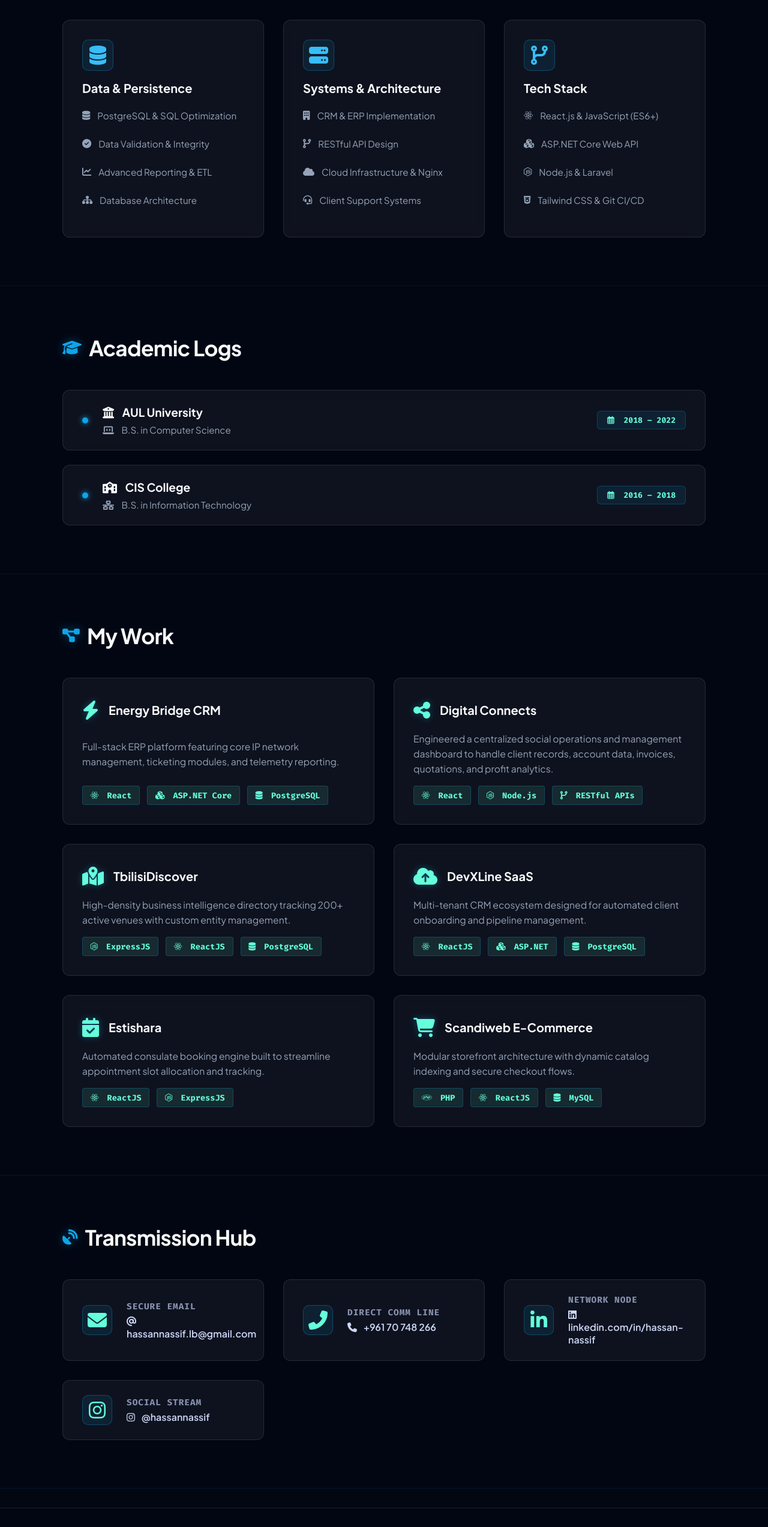
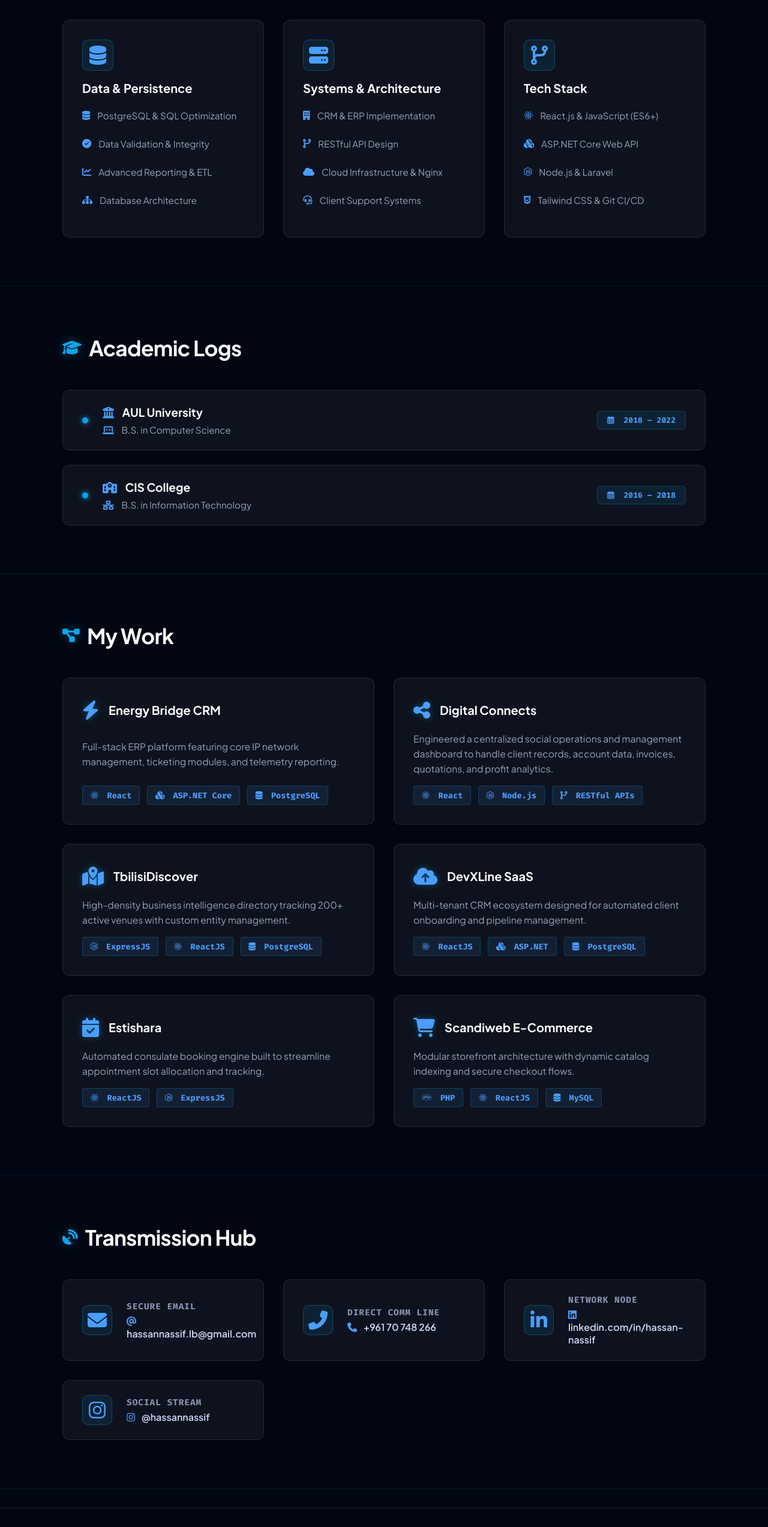
Before and after one commit to HassanNassif1/portfolio, a React (Vite) app in the folder vite-project/: page / in a window 1280 px wide. Shown: the part 1089-3635 px from the top of the page at 60% size. Built offline with nearby package versions, Linux system fonts and the light colour scheme.

Commit message:
Update contact info: phone number and LinkedIn URL, center Transmission Hub

```diff
--- a/vite-project/src/App.jsx
+++ b/vite-project/src/App.jsx
@@ -192,33 +192,33 @@ const App = () => {
             </div>
             <div className="skills-grid" style={{ display: 'grid', gridTemplateColumns: 'repeat(auto-fit, minmax(320px, 1fr))', gap: '2rem', width: '100%' }}>
               <div className="skill-card animate-on-scroll fade-in-up" style={{ padding: '2rem', background: 'rgba(255,255,255,0.05)', borderRadius: '12px', border: '1px solid rgba(255,255,255,0.1)' }}>
-                <div className="skill-icon-box" style={{ fontSize: '2rem', marginBottom: '1rem' }}><i className="fas fa-database"></i></div>
+                <div className="skill-icon-box" style={{ fontSize: '2rem', marginBottom: '1rem', color: '#4a9eff' }}><i className="fas fa-database"></i></div>
                 <h3 style={{ marginBottom: '1rem' }}>Data & Persistence</h3>
                 <ul style={{ listStyle: 'none', padding: 0 }}>
-                  <li style={{ marginBottom: '0.75rem' }}><i className="fas fa-database" style={{ marginRight: '12px' }}></i> PostgreSQL & SQL Optimization</li>
-                  <li style={{ marginBottom: '0.75rem' }}><i className="fas fa-check-circle" style={{ marginRight: '12px' }}></i> Data Validation & Integrity</li>
-                  <li style={{ marginBottom: '0.75rem' }}><i className="fas fa-chart-line" style={{ marginRight: '12px' }}></i> Advanced Reporting & ETL</li>
-                  <li style={{ marginBottom: '0.75rem' }}><i className="fas fa-sitemap" style={{ marginRight: '12px' }}></i> Database Architecture</li>
+                  <li style={{ marginBottom: '0.75rem' }}><i className="fas fa-database" style={{ marginRight: '12px', color: '#4a9eff' }}></i> PostgreSQL & SQL Optimization</li>
+                  <li style={{ marginBottom: '0.75rem' }}><i className="fas fa-check-circle" style={{ marginRight: '12px', color: '#4a9eff' }}></i> Data Validation & Integrity</li>
+                  <li style={{ marginBottom: '0.75rem' }}><i className="fas fa-chart-line" style={{ marginRight: '12px', color: '#4a9eff' }}></i> Advanced Reporting & ETL</li>
+                  <li style={{ marginBottom: '0.75rem' }}><i className="fas fa-sitemap" style={{ marginRight: '12px', color: '#4a9eff' }}></i> Database Architecture</li>
                 </ul>
               </div>
               <div className="skill-card animate-on-scroll fade-in-up" style={{ animationDelay: '0.15s', padding: '2rem', background: 'rgba(255,255,255,0.05)', borderRadius: '12px', border: '1px solid rgba(255,255,255,0.1)' }}>
-                <div className="skill-icon-box" style={{ fontSize: '2rem', marginBottom: '1rem' }}><i className="fas fa-server"></i></div>
+                <div className="skill-icon-box" style={{ fontSize: '2rem', marginBottom: '1rem', color: '#4a9eff' }}><i className="fas fa-server"></i></div>
                 <h3 style={{ marginBottom: '1rem' }}>Systems & Architecture</h3>
                 <ul style={{ listStyle: 'none', padding: 0 }}>
-                  <li style={{ marginBottom: '0.75rem' }}><i className="fas fa-building" style={{ marginRight: '12px' }}></i> CRM & ERP Implementation</li>
-                  <li style={{ marginBottom: '0.75rem' }}><i className="fas fa-code-branch" style={{ marginRight: '12px' }}></i> RESTful API Design</li>
-                  <li style={{ marginBottom: '0.75rem' }}><i className="fas fa-cloud" style={{ marginRight: '12px' }}></i> Cloud Infrastructure & Nginx</li>
-                  <li style={{ marginBottom: '0.75rem' }}><i className="fas fa-headset" style={{ marginRight: '12px' }}></i> Client Support Systems</li>
+                  <li style={{ marginBottom: '0.75rem' }}><i className="fas fa-building" style={{ marginRight: '12px', color: '#4a9eff' }}></i> CRM & ERP Implementation</li>
+                  <li style={{ marginBottom: '0.75rem' }}><i className="fas fa-code-branch" style={{ marginRight: '12px', color: '#4a9eff' }}></i> RESTful API Design</li>
+                  <li style={{ marginBottom: '0.75rem' }}><i className="fas fa-cloud" style={{ marginRight: '12px', color: '#4a9eff' }}></i> Cloud Infrastructure & Nginx</li>
+                  <li style={{ marginBottom: '0.75rem' }}><i className="fas fa-headset" style={{ marginRight: '12px', color: '#4a9eff' }}></i> Client Support Systems</li>
                 </ul>
               </div>
               <div className="skill-card animate-on-scroll fade-in-up" style={{ animationDelay: '0.3s', padding: '2rem', background: 'rgba(255,255,255,0.05)', borderRadius: '12px', border: '1px solid rgba(255,255,255,0.1)' }}>
-                <div className="skill-icon-box" style={{ fontSize: '2rem', marginBottom: '1rem' }}><i className="fas fa-code-branch"></i></div>
+                <div className="skill-icon-box" style={{ fontSize: '2rem', marginBottom: '1rem', color: '#4a9eff' }}><i className="fas fa-code-branch"></i></div>
                 <h3 style={{ marginBottom: '1rem' }}>Tech Stack</h3>
                 <ul style={{ listStyle: 'none', padding: 0 }}>
-                  <li style={{ marginBottom: '0.75rem' }}><i className="fab fa-react" style={{ marginRight: '12px' }}></i> React.js & JavaScript (ES6+)</li>
-                  <li style={{ marginBottom: '0.75rem' }}><i className="fas fa-cubes" style={{ marginRight: '12px' }}></i> ASP.NET Core Web API</li>
-                  <li style={{ marginBottom: '0.75rem' }}><i className="fab fa-node-js" style={{ marginRight: '12px' }}></i> Node.js & Laravel</li>
-                  <li style={{ marginBottom: '0.75rem' }}><i className="fab fa-css3-alt" style={{ marginRight: '12px' }}></i> Tailwind CSS & Git CI/CD</li>
+                  <li style={{ marginBottom: '0.75rem' }}><i className="fab fa-react" style={{ marginRight: '12px', color: '#4a9eff' }}></i> React.js & JavaScript (ES6+)</li>
+                  <li style={{ marginBottom: '0.75rem' }}><i className="fas fa-cubes" style={{ marginRight: '12px', color: '#4a9eff' }}></i> ASP.NET Core Web API</li>
+                  <li style={{ marginBottom: '0.75rem' }}><i className="fab fa-node-js" style={{ marginRight: '12px', color: '#4a9eff' }}></i> Node.js & Laravel</li>
+                  <li style={{ marginBottom: '0.75rem' }}><i className="fab fa-css3-alt" style={{ marginRight: '12px', color: '#4a9eff' }}></i> Tailwind CSS & Git CI/CD</li>
                 </ul>
               </div>
             </div>
@@ -234,18 +234,18 @@ const App = () => {
               <div className="edu-item animate-on-scroll fade-in-up" style={{ display: 'flex', justifyContent: 'space-between', alignItems: 'center', padding: '1.5rem 2rem', background: 'rgba(255,255,255,0.05)', borderRadius: '12px', border: '1px solid rgba(255,255,255,0.1)', flexWrap: 'wrap' }}>
                 <div className="edu-dot"></div>
                 <div className="edu-content">
-                  <h3 style={{ marginBottom: '0.5rem' }}><i className="fas fa-university" style={{ marginRight: '10px' }}></i> AUL University</h3>
-                  <p><i className="fas fa-laptop-code" style={{ marginRight: '10px' }}></i> B.S. in Computer Science</p>
+                  <h3 style={{ marginBottom: '0.5rem' }}><i className="fas fa-university" style={{ marginRight: '10px', color: '#4a9eff' }}></i> AUL University</h3>
+                  <p><i className="fas fa-laptop-code" style={{ marginRight: '10px', color: '#4a9eff' }}></i> B.S. in Computer Science</p>
                 </div>
-                <span className="edu-date" style={{ color: '#64ffda' }}><i className="far fa-calendar-alt" style={{ marginRight: '8px' }}></i> 2018 – 2022</span>
+                <span className="edu-date" style={{ color: '#4a9eff' }}><i className="far fa-calendar-alt" style={{ marginRight: '8px' }}></i> 2018 – 2022</span>
               </div>
               <div className="edu-item animate-on-scroll fade-in-up" style={{ animationDelay: '0.15s', display: 'flex', justifyContent: 'space-between', alignItems: 'center', padding: '1.5rem 2rem', background: 'rgba(255,255,255,0.05)', borderRadius: '12px', border: '1px solid rgba(255,255,255,0.1)', flexWrap: 'wrap' }}>
                 <div className="edu-dot"></div>
                 <div className="edu-content">
-                  <h3 style={{ marginBottom: '0.5rem' }}><i className="fas fa-school" style={{ marginRight: '10px' }}></i> CIS College</h3>
-                  <p><i className="fas fa-network-wired" style={{ marginRight: '10px' }}></i> B.S. in Information Technology</p>
+                  <h3 style={{ marginBottom: '0.5rem' }}><i className="fas fa-school" style={{ marginRight: '10px', color: '#4a9eff' }}></i> CIS College</h3>
+                  <p><i className="fas fa-network-wired" style={{ marginRight: '10px', color: '#4a9eff' }}></i> B.S. in Information Technology</p>
                 </div>
-                <span className="edu-date" style={{ color: '#64ffda' }}><i className="far fa-calendar-alt" style={{ marginRight: '8px' }}></i> 2016 – 2018</span>
+                <span className="edu-date" style={{ color: '#4a9eff' }}><i className="far fa-calendar-alt" style={{ marginRight: '8px' }}></i> 2016 – 2018</span>
               </div>
             </div>
           </div>
@@ -260,13 +260,13 @@ const App = () => {
               {projects.map((project, index) => (
                 <div className="project-card animate-on-scroll fade-in-up" key={index} style={{ animationDelay: `${index * 0.1}s`, padding: '2rem', background: 'rgba(255,255,255,0.05)', borderRadius: '12px', border: '1px solid rgba(255,255,255,0.1)', transition: 'all 0.3s ease' }}>
                   <div className="project-top" style={{ display: 'flex', alignItems: 'center', gap: '1rem', marginBottom: '1rem' }}>
-                    <div className="folder-icon" style={{ fontSize: '2rem', color: '#64ffda' }}><i className={`fas ${project.icon}`}></i></div>
+                    <div className="folder-icon" style={{ fontSize: '2rem', color: '#4a9eff' }}><i className={`fas ${project.icon}`}></i></div>
                     <h3 style={{ fontSize: '1.25rem' }}>{project.title}</h3>
                   </div>
                   <p style={{ marginBottom: '1rem', lineHeight: '1.6' }}>{project.desc}</p>
                   <div className="project-tech-list" style={{ display: 'flex', flexWrap: 'wrap', gap: '0.75rem' }}>
                     {project.tech.map((t, i) => (
-                      <span key={i} className="project-tech" style={{ padding: '0.4rem 0.8rem', background: 'rgba(100, 255, 218, 0.1)', borderRadius: '4px', fontSize: '0.85rem', color: '#64ffda' }}>
+                      <span key={i} className="project-tech" style={{ padding: '0.4rem 0.8rem', background: 'rgba(74, 158, 255, 0.1)', borderRadius: '4px', fontSize: '0.85rem', color: '#4a9eff' }}>
                         <i className={getTechIcon(t)} style={{ marginRight: '6px' }}></i> {t}
                       </span>
                     ))}
@@ -300,10 +300,10 @@ const App = () => {
                   border: '1px solid rgba(255,255,255,0.1)',
                   transition: 'all 0.3s ease'
                 }}>
-                  <div className="contact-icon-box" style={{ fontSize: '2rem', color: '#64ffda', minWidth: '50px' }}><i className="fas fa-envelope"></i></div>
+                  <div className="contact-icon-box" style={{ fontSize: '2rem', color: '#4a9eff', minWidth: '50px' }}><i className="fas fa-envelope"></i></div>
                   <div>
                     <h4 style={{ fontSize: '0.9rem', textTransform: 'uppercase', letterSpacing: '1px', color: '#8892b0', marginBottom: '0.25rem' }}>Secure Email</h4>
-                    <a href="mailto:hassannassif.lb@gmail.com" style={{ color: '#ccd6f6', textDecoration: 'none', fontSize: '1rem' }}><i className="fas fa-at" style={{ marginRight: '8px' }}></i> hassannassif.lb@gmail.com</a>
+                    <a href="mailto:hassannassif.lb@gmail.com" style={{ color: '#ccd6f6', textDecoration: 'none', fontSize: '1rem' }}><i className="fas fa-at" style={{ marginRight: '8px', color: '#4a9eff' }}></i> hassannassif.lb@gmail.com</a>
                   </div>
                 </div>
                 <div className="contact-item" style={{
@@ -316,10 +316,10 @@ const App = () => {
                   border: '1px solid rgba(255,255,255,0.1)',
                   transition: 'all 0.3s ease'
                 }}>
-                  <div className="contact-icon-box" style={{ fontSize: '2rem', color: '#64ffda', minWidth: '50px' }}><i className="fas fa-phone-alt"></i></div>
+                  <div className="contact-icon-box" style={{ fontSize: '2rem', color: '#4a9eff', minWidth: '50px' }}><i className="fas fa-phone-alt"></i></div>
                   <div>
                     <h4 style={{ fontSize: '0.9rem', textTransform: 'uppercase', letterSpacing: '1px', color: '#8892b0', marginBottom: '0.25rem' }}>Direct Comm Line</h4>
-                    <a href="tel:+96170748266" style={{ color: '#ccd6f6', textDecoration: 'none', fontSize: '1rem' }}><i className="fas fa-phone" style={{ marginRight: '8px' }}></i> +961 70 748 266</a>
+                    <a href="tel:+96170748266" style={{ color: '#ccd6f6', textDecoration: 'none', fontSize: '1rem' }}><i className="fas fa-phone" style={{ marginRight: '8px', color: '#4a9eff' }}></i> +961 70 748 266</a>
                   </div>
                 </div>
                 <div className="contact-item" style={{
@@ -332,10 +332,10 @@ const App = () => {
                   border: '1px solid rgba(255,255,255,0.1)',
                   transition: 'all 0.3s ease'
                 }}>
-                  <div className="contact-icon-box" style={{ fontSize: '2rem', color: '#64ffda', minWidth: '50px' }}><i className="fab fa-linkedin-in"></i></div>
+                  <div className="contact-icon-box" style={{ fontSize: '2rem', color: '#4a9eff', minWidth: '50px' }}><i className="fab fa-linkedin-in"></i></div>
                   <div>
                     <h4 style={{ fontSize: '0.9rem', textTransform: 'uppercase', letterSpacing: '1px', color: '#8892b0', marginBottom: '0.25rem' }}>Network Node</h4>
-                    <a href="https://www.linkedin.com/in/hassan-nassif-0b6b29313/" target="_blank" rel="noopener noreferrer" style={{ color: '#ccd6f6', textDecoration: 'none', fontSize: '1rem' }}><i className="fab fa-linkedin" style={{ marginRight: '8px' }}></i> linkedin.com/in/hassan-nassif</a>
+                    <a href="https://www.linkedin.com/in/hassan-nassif-0b6b29313/" target="_blank" rel="noopener noreferrer" style={{ color: '#ccd6f6', textDecoration: 'none', fontSize: '1rem' }}><i className="fab fa-linkedin" style={{ marginRight: '8px', color: '#4a9eff' }}></i> linkedin.com/in/hassan-nassif</a>
                   </div>
                 </div>
                 <div className="contact-item" style={{
@@ -348,10 +348,10 @@ const App = () => {
                   border: '1px solid rgba(255,255,255,0.1)',
                   transition: 'all 0.3s ease'
                 }}>
-                  <div className="contact-icon-box" style={{ fontSize: '2rem', color: '#64ffda', minWidth: '50px' }}><i className="fab fa-instagram"></i></div>
+                  <div className="contact-icon-box" style={{ fontSize: '2rem', color: '#4a9eff', minWidth: '50px' }}><i className="fab fa-instagram"></i></div>
                   <div>
                     <h4 style={{ fontSize: '0.9rem', textTransform: 'uppercase', letterSpacing: '1px', color: '#8892b0', marginBottom: '0.25rem' }}>Social Stream</h4>
-                    <a href="https://www.instagram.com/hassan_nassiff?igsh=MWZvdmdtdWUxbWdwcg%3D%3D&utm_source=qr" target="_blank" rel="noopener noreferrer" style={{ color: '#ccd6f6', textDecoration: 'none', fontSize: '1rem' }}><i className="fab fa-instagram" style={{ marginRight: '8px' }}></i> @hassannassif</a>
+                    <a href="https://www.instagram.com/hassan_nassiff?igsh=MWZvdmdtdWUxbWdwcg%3D%3D&utm_source=qr" target="_blank" rel="noopener noreferrer" style={{ color: '#ccd6f6', textDecoration: 'none', fontSize: '1rem' }}><i className="fab fa-instagram" style={{ marginRight: '8px', color: '#4a9eff' }}></i> @hassannassif</a>
                   </div>
                 </div>
               </div>
@@ -363,8 +363,8 @@ const App = () => {
       <footer className="footer" style={{ padding: '2rem 0', textAlign: 'center', borderTop: '1px solid rgba(255,255,255,0.1)', marginTop: '2rem' }}>
         <div className="footer-content" style={{ maxWidth: '1400px', margin: '0 auto', padding: '0 40px' }}>
           <p style={{ marginBottom: '0.5rem' }}>
-            <i className="fas fa-terminal" style={{ marginRight: '8px' }}></i> hassannassif.lb@gmail.com &nbsp;·&nbsp;
-            <i className="fas fa-phone-alt" style={{ marginRight: '8px' }}></i> +961 70 748 266
+            <i className="fas fa-terminal" style={{ marginRight: '8px', color: '#4a9eff' }}></i> hassannassif.lb@gmail.com &nbsp;·&nbsp;
+            <i className="fas fa-phone-alt" style={{ marginRight: '8px', color: '#4a9eff' }}></i> +961 70 748 266
           </p>
           <p className="footer-meta" style={{ color: '#8892b0', fontSize: '0.9rem' }}>© 2026 Hassan Nassif</p>
         </div>
```
